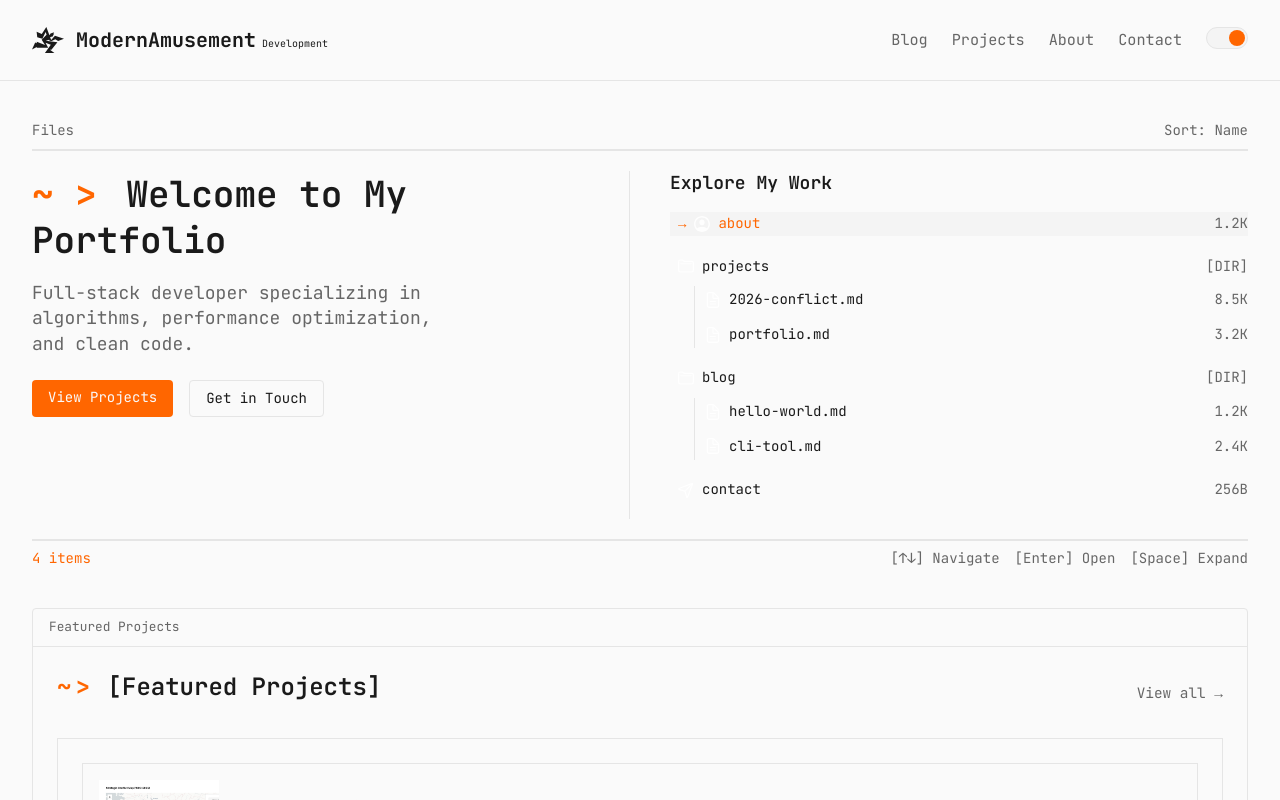
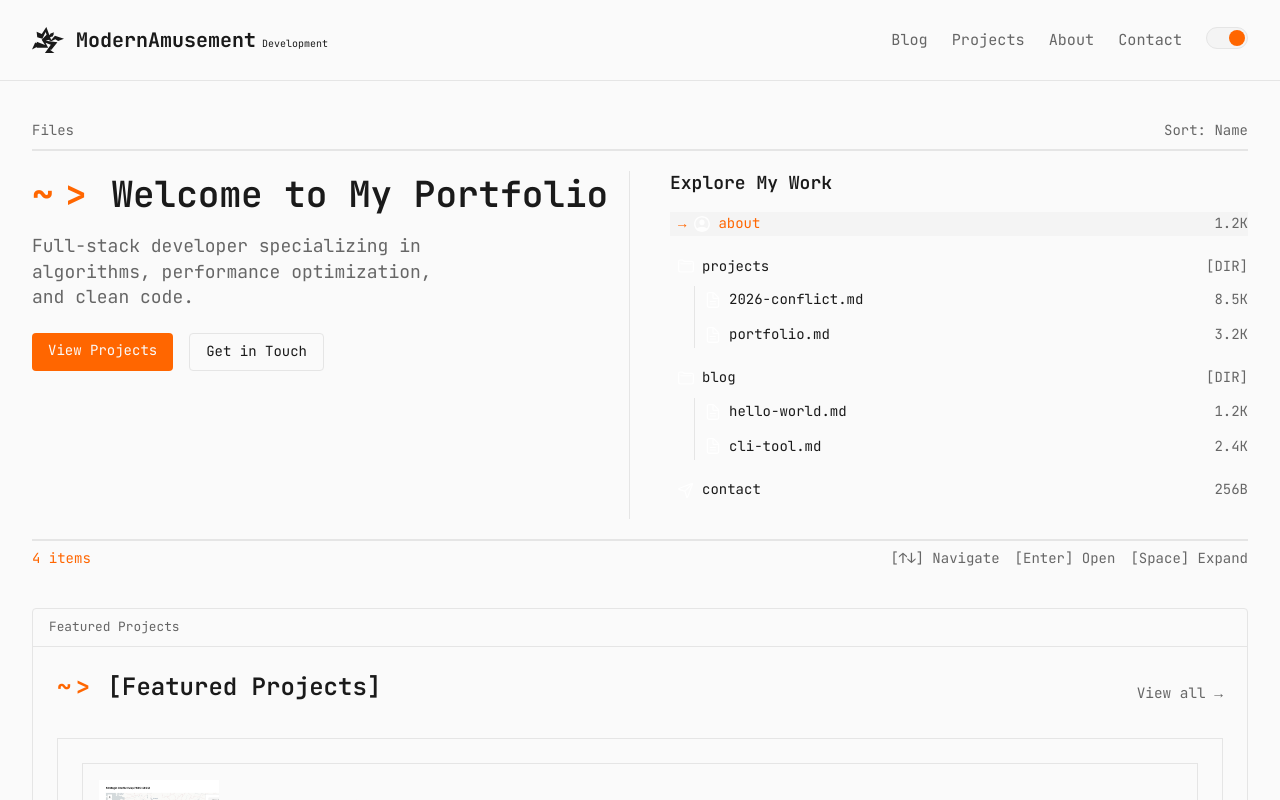
Before and after one commit to ModernAmusements/MA-Blog, a Next.js app: page /about in a window 1280 px wide. Shown: the top 800 px of the page. Built offline with nearby package versions, Linux system fonts and the light colour scheme.

Commit message:
Add letter-spacing to hero prompt

```diff
--- a/src/components/TUIHero.module.scss
+++ b/src/components/TUIHero.module.scss
@@ -46,6 +46,7 @@
       color: var(--accent);
       font-weight: 700;
       margin-right: 0.5rem;
+      letter-spacing: -5px;
     }
   }
 
```
